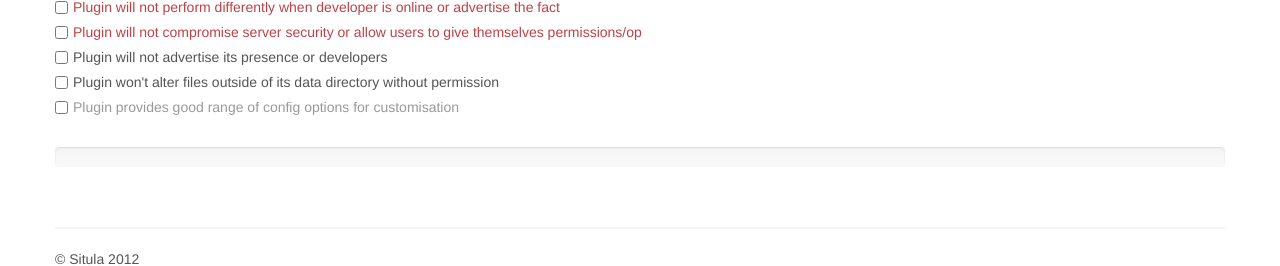
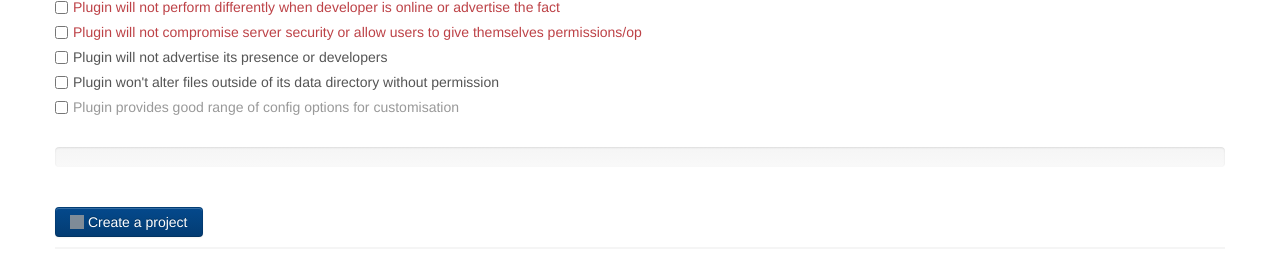
Before and after one commit to gravitylow/Situla, a PHP site: page /about/checklist.php in a window 1280 px wide. Shown: the part 495-761 px from the top of the page. Run offline with PHP 8.4, Linux system fonts and the light colour scheme; grey boxes are pictures that could not be loaded.

Commit message:
Fix spacing

```diff
--- a/about/checklist.php
+++ b/about/checklist.php
@@ -30,10 +30,11 @@ echoHeader(2, "About");
   </div>
   <h3><div id="progress-text"></div></h3>
   <br />
-  <a class="btn btn-inverse pull-left hidden" href="http://situla.net/create" id = "button">
+  <a class="btn btn-inverse pull-left" href="http://situla.net/create" id = "button">
 <i class="icon-globe icon-white"></i>
 Create a project
 </a>
+<br />
 <?php
     echoFooter();
 ?>
```
